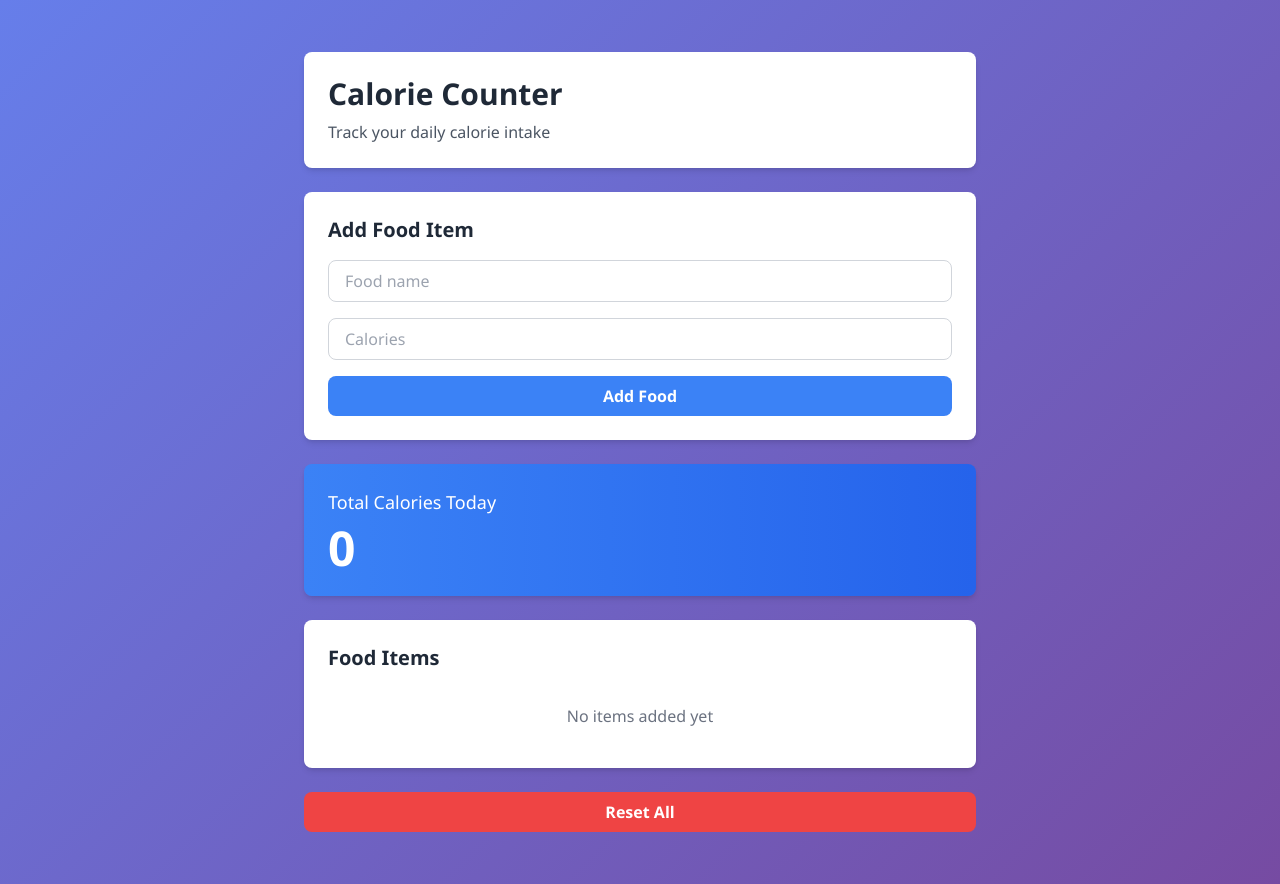
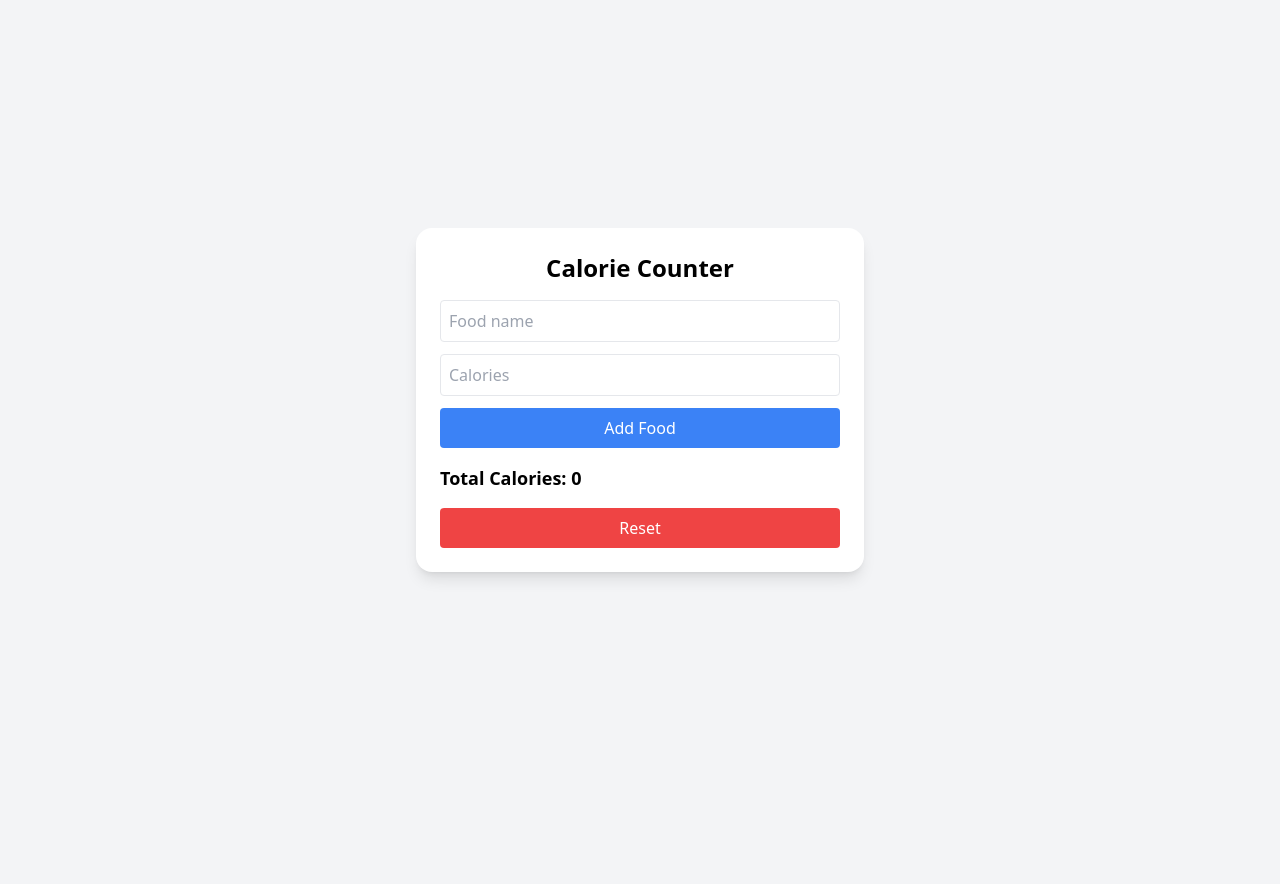
Before and after one commit to nathankb89-arch/calorie_counter, a plain HTML site: page calorie.html in a window 1280 px wide. After the commit the page ends 800 px from the top, so only its background shows below. Drawn offline with nearby package versions, Linux system fonts and the light colour scheme.

Commit message:
Add files via upload

```diff
--- a/calorie.html
+++ b/calorie.html
@@ -1,73 +1,111 @@
 <!DOCTYPE html>
 <html lang="en">
 <head>
-    <meta charset="UTF-8">
-    <meta name="viewport" content="width=device-width, initial-scale=1.0">
-    <title>Calorie Counter</title>
-    <script src="https://cdn.tailwindcss.com"></script>
-    <link rel="stylesheet" href="/calorie.css">
+  <meta charset="UTF-8">
+  <meta name="viewport" content="width=device-width, initial-scale=1.0">
+  <title>Calorie Counter</title>
+  <script src="https://cdn.tailwindcss.com"></script>
 </head>
-<body class="bg-gray-100">
-    <div class="min-h-screen py-8 px-4">
-        <div class="max-w-2xl mx-auto">
-            <!-- Header -->
-            <div class="bg-white rounded-lg shadow-md p-6 mb-6">
-                <h1 class="text-3xl font-bold text-gray-800 mb-2">Calorie Counter</h1>
-                <p class="text-gray-600">Track your daily calorie intake</p>
-            </div>
+<body class="bg-gray-100 min-h-screen flex items-center justify-center">
 
-            <!-- Add Food Form -->
-            <div class="bg-white rounded-lg shadow-md p-6 mb-6">
-                <h2 class="text-xl font-semibold text-gray-800 mb-4">Add Food Item</h2>
-                <form id="foodForm" class="flex flex-col gap-4">
-                    <input
-                        type="text"
-                        id="foodName"
-                        placeholder="Food name"
-                        class="px-4 py-2 border border-gray-300 rounded-lg focus:outline-none focus:ring-2 focus:ring-blue-500"
-                        required
-                    >
-                    <input
-                        type="number"
-                        id="foodCalories"
-                        placeholder="Calories"
-                        min="0"
-                        class="px-4 py-2 border border-gray-300 rounded-lg focus:outline-none focus:ring-2 focus:ring-blue-500"
-                        required
-                    >
-                    <button
-                        type="submit"
-                        class="bg-blue-500 hover:bg-blue-600 text-white font-semibold py-2 px-4 rounded-lg transition"
-                    >
-                        Add Food
-                    </button>
-                </form>
-            </div>
+<div class="bg-white shadow-lg rounded-2xl p-6 w-full max-w-md">
+  <h1 class="text-2xl font-bold mb-4 text-center">Calorie Counter</h1>
 
-            <!-- Total Calories Section -->
-            <div class="bg-gradient-to-r from-blue-500 to-blue-600 rounded-lg shadow-md p-6 mb-6 text-white">
-                <p class="text-lg mb-2">Total Calories Today</p>
-                <h3 id="totalCalories" class="text-5xl font-bold">0</h3>
-            </div>
+  <!-- Form -->
+  <form id="food-form" class="space-y-3">
+    <input id="food-name" type="text" placeholder="Food name" class="w-full p-2 border rounded" required>
+    <input id="food-calories" type="number" placeholder="Calories" class="w-full p-2 border rounded" required>
+    <button type="submit" class="w-full bg-blue-500 text-white p-2 rounded hover:bg-blue-600">Add Food</button>
+  </form>
 
-            <!-- Food Items List -->
-            <div class="bg-white rounded-lg shadow-md p-6 mb-6">
-                <h2 class="text-xl font-semibold text-gray-800 mb-4">Food Items</h2>
-                <ul id="foodList" class="space-y-3">
-                    <li class="text-gray-500 text-center py-4">No items added yet</li>
-                </ul>
-            </div>
+  <!-- List -->
+  <ul id="food-list" class="mt-4 space-y-2"></ul>
 
-            <!-- Reset Button -->
-            <button
-                id="resetBtn"
-                class="w-full bg-red-500 hover:bg-red-600 text-white font-semibold py-2 px-4 rounded-lg transition"
-            >
-                Reset All
-            </button>
-        </div>
-    </div>
+  <!-- Total -->
+  <div class="mt-4 text-lg font-semibold">Total Calories: <span id="total-calories">0</span></div>
 
-    <script src="script.js"></script>
+  <!-- Reset -->
+  <button id="reset-btn" class="mt-4 w-full bg-red-500 text-white p-2 rounded hover:bg-red-600">Reset</button>
+</div>
+
+<script>
+// Load from localStorage
+let foods = JSON.parse(localStorage.getItem('foods')) || [];
+
+const form = document.getElementById('food-form');
+const list = document.getElementById('food-list');
+const totalDisplay = document.getElementById('total-calories');
+const resetBtn = document.getElementById('reset-btn');
+
+// Save to localStorage
+function saveData() {
+  localStorage.setItem('foods', JSON.stringify(foods));
+}
+
+// Render UI
+function renderFoods() {
+  list.innerHTML = '';
+
+  foods.forEach((food, index) => {
+    const li = document.createElement('li');
+    li.className = 'flex justify-between items-center bg-gray-50 p-2 rounded';
+
+    li.innerHTML = `
+      <span>${food.name} - ${food.calories} cal</span>
+      <button onclick="removeFood(${index})" class="bg-red-400 text-white px-2 rounded">X</button>
+    `;
+
+    list.appendChild(li);
+  });
+
+  updateTotal();
+}
+
+// Add food
+form.addEventListener('submit', async (e) => {
+  e.preventDefault();
+
+  const name = document.getElementById('food-name').value;
+  let calories = document.getElementById('food-calories').value;
+
+  // Simulated fetch API (mock)
+  const response = await fetch('https://jsonplaceholder.typicode.com/posts/1');
+  const data = await response.json();
+
+  // Just simulate (no real calories from API)
+  calories = parseInt(calories);
+
+  foods.push({ name, calories });
+
+  saveData();
+  renderFoods();
+
+  form.reset();
+});
+
+// Remove food
+function removeFood(index) {
+  foods.splice(index, 1);
+  saveData();
+  renderFoods();
+}
+
+// Update total
+function updateTotal() {
+  const total = foods.reduce((sum, food) => sum + food.calories, 0);
+  totalDisplay.textContent = total;
+}
+
+// Reset
+resetBtn.addEventListener('click', () => {
+  foods = [];
+  saveData();
+  renderFoods();
+});
+
+// Initial render
+renderFoods();
+</script>
+
 </body>
 </html>
```
